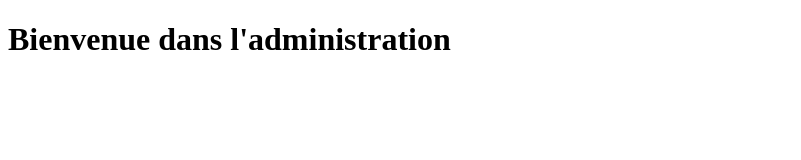
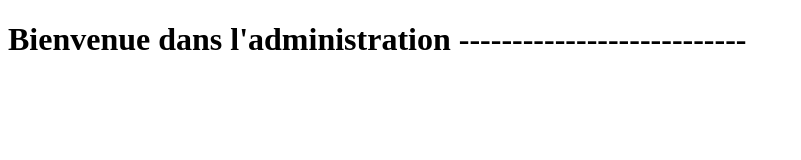
Before and after one commit to L-Cast/site_vitrine_AE, a plain HTML site: page admin/index.html in a window 1280 px wide. Shown: the whole page, without its empty margins (0-801 px from the left). Drawn offline with Linux system fonts and the light colour scheme.

Commit message:
Update index.html

```diff
--- a/admin/index.html
+++ b/admin/index.html
@@ -6,7 +6,7 @@
     <script src="https://unpkg.com/netlify-cms@^2.10.0/dist/netlify-cms.js"></script>
   </head>
   <body>
-    <h1>Bienvenue dans l'administration</h1>
+    <h1>Bienvenue dans l'administration ---------------------------</h1>
     <script>
       // Initialisation de Netlify CMS
       if (window.NetlifyCmsApp) {
```
